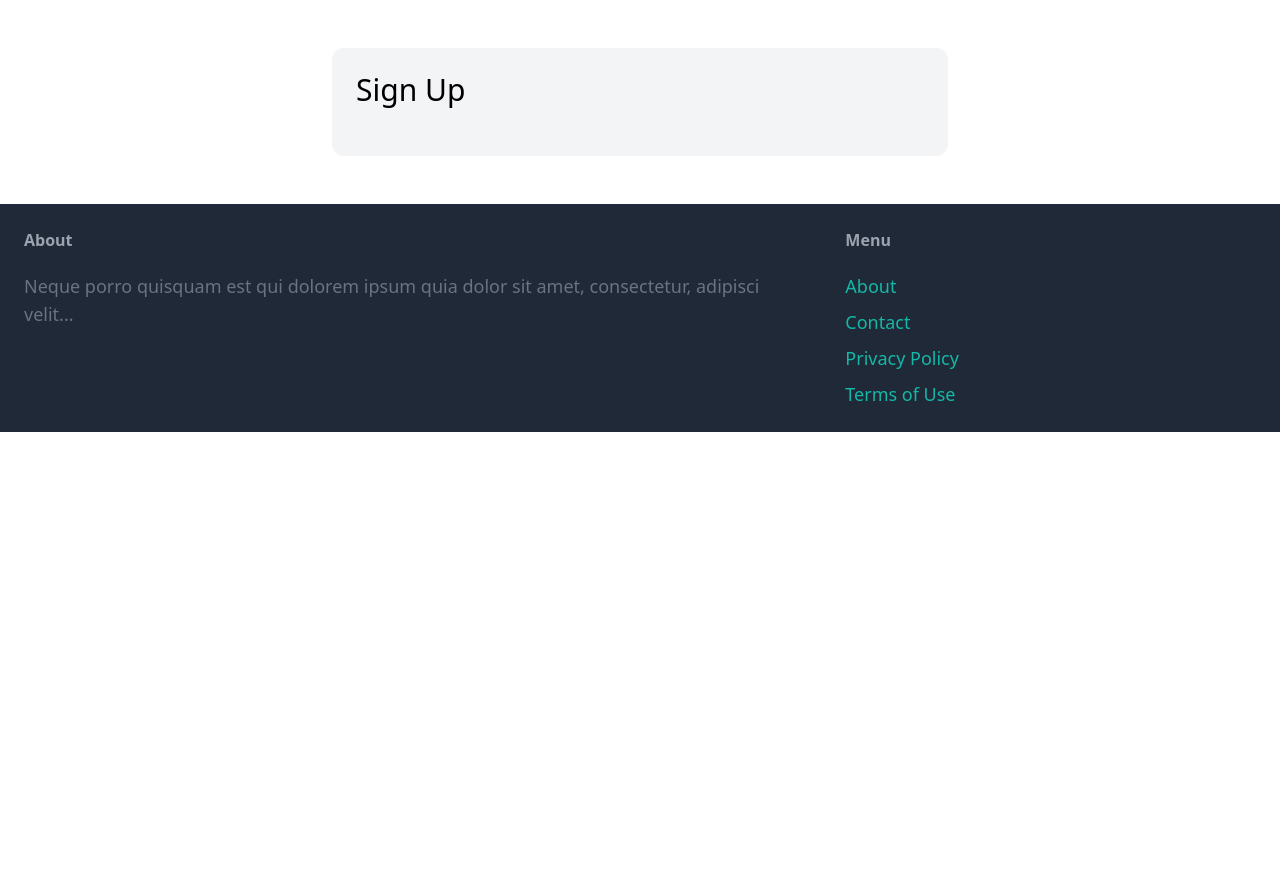
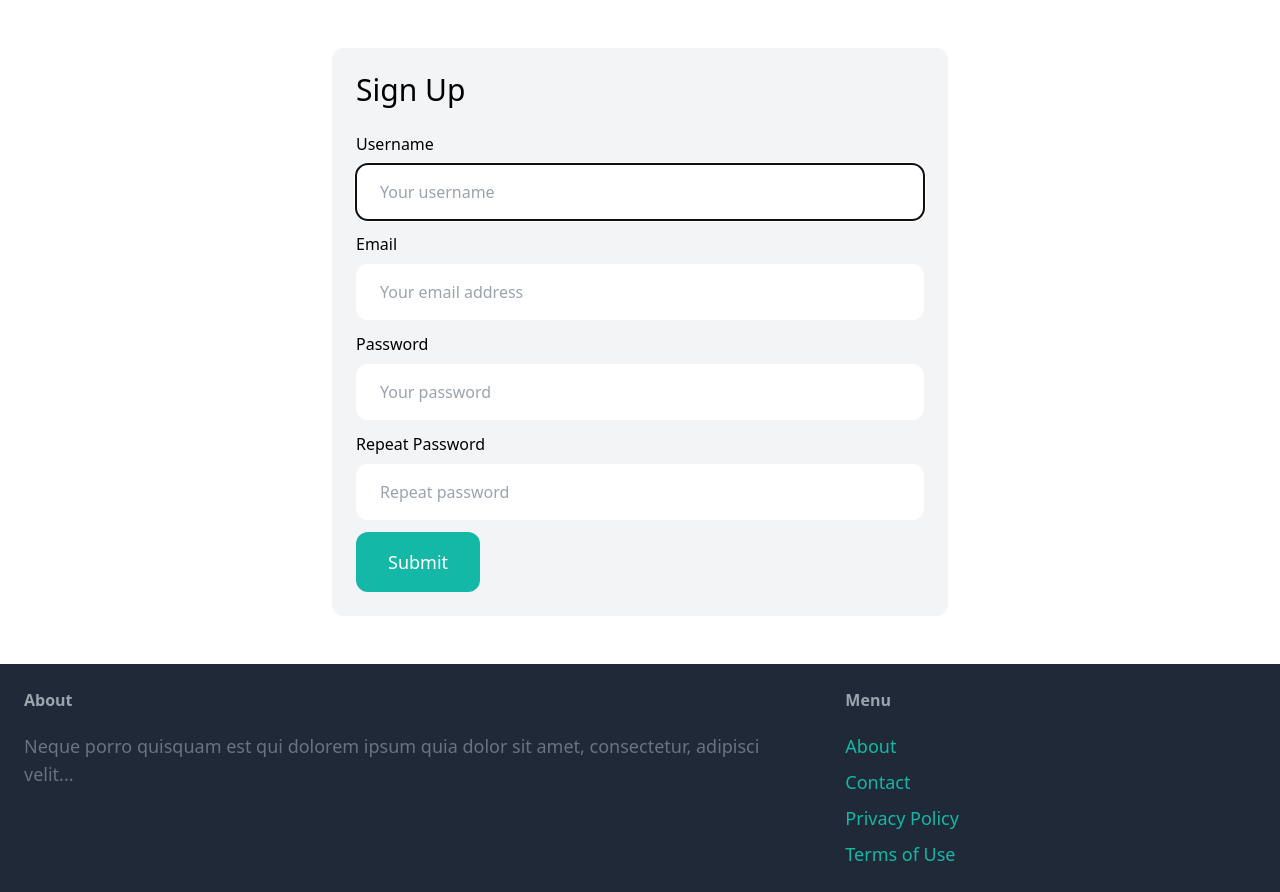
Before and after one commit to tiemouie01/puddle, a Django app: page /signup/ in a window 1280 px wide. Shown: the part 77-969 px from the top of the page. Before the commit the page ends 509 px from the top, so only its background shows below. Run offline with Django 5.2, Linux system fonts and the light colour scheme; some libraries are stand-ins or nearby versions.

Commit message:
Add form fields to signup page

```diff
--- a/core/forms.py
+++ b/core/forms.py
@@ -6,3 +6,19 @@ class SignupForm(UserCreationForm):
     class Meta:
         model = User
         fields = ('username', 'email', 'password1', 'password2')
+    username = forms.CharField(widget=forms.TextInput(attrs={
+        'placeholder': 'Your username',
+        'class': 'w-full py-4 px-6 rounded-xl'
+    }))
+    email = forms.CharField(widget=forms.EmailInput(attrs={
+        'placeholder': 'Your email address',
+        'class': 'w-full py-4 px-6 rounded-xl'
+    }))
+    password1 = forms.CharField(widget=forms.PasswordInput(attrs={
+        'placeholder': 'Your password',
+        'class': 'w-full py-4 px-6 rounded-xl'
+    }))
+    password2 = forms.CharField(widget=forms.PasswordInput(attrs={
+        'placeholder': 'Repeat password',
+        'class': 'w-full py-4 px-6 rounded-xl'
+    }))
--- a/core/templates/core/signup.html
+++ b/core/templates/core/signup.html
@@ -4,5 +4,42 @@
 {% block content %}
 <div class="w-1/2 my-6 mx-auto p-6 bg-gray-100 rounded-xl ">
     <h1 class="mb-6 text-3xl">Sign Up</h1>
-</div>
-{% endblock %}
+
+    <form method="post" action=".">
+        {% csrf_token %}
+
+
+        <div class="mb-3 ">
+            <label class="inline-block mb-2">Username</label><br>
+            {{ form.username }}
+        </div>
+
+        <div class="mb-3 ">
+            <label class="inline-block mb-2">Email</label><br>
+            {{ form.email }}
+        </div>
+
+        <div class="mb-3 ">
+            <label class="inline-block mb-2">Password</label><br>
+            {{ form.password1 }}
+        </div>
+
+        <div class="mb-3 ">
+            <label class="inline-block mb-2">Repeat Password</label><br>
+            {{ form.password2 }}
+        </div>
+
+        {% if form.errors or form.non_field_errors %}
+        <div class="mb-3 p-6 bg-red-100 rounded-xl">
+                {% for field in form %}
+                {{ field.errors }}
+                {% endfor %}
+
+                {{ form.non_field_errors }}
+            </div>
+        {% endif %}
+
+            <button class="py-4 px-8 text-lg bg-teal-500 hover:bg-teal-700 rounded-xl text-white">Submit</button>
+        </form>
+    </div>
+    {% endblock %}
```
